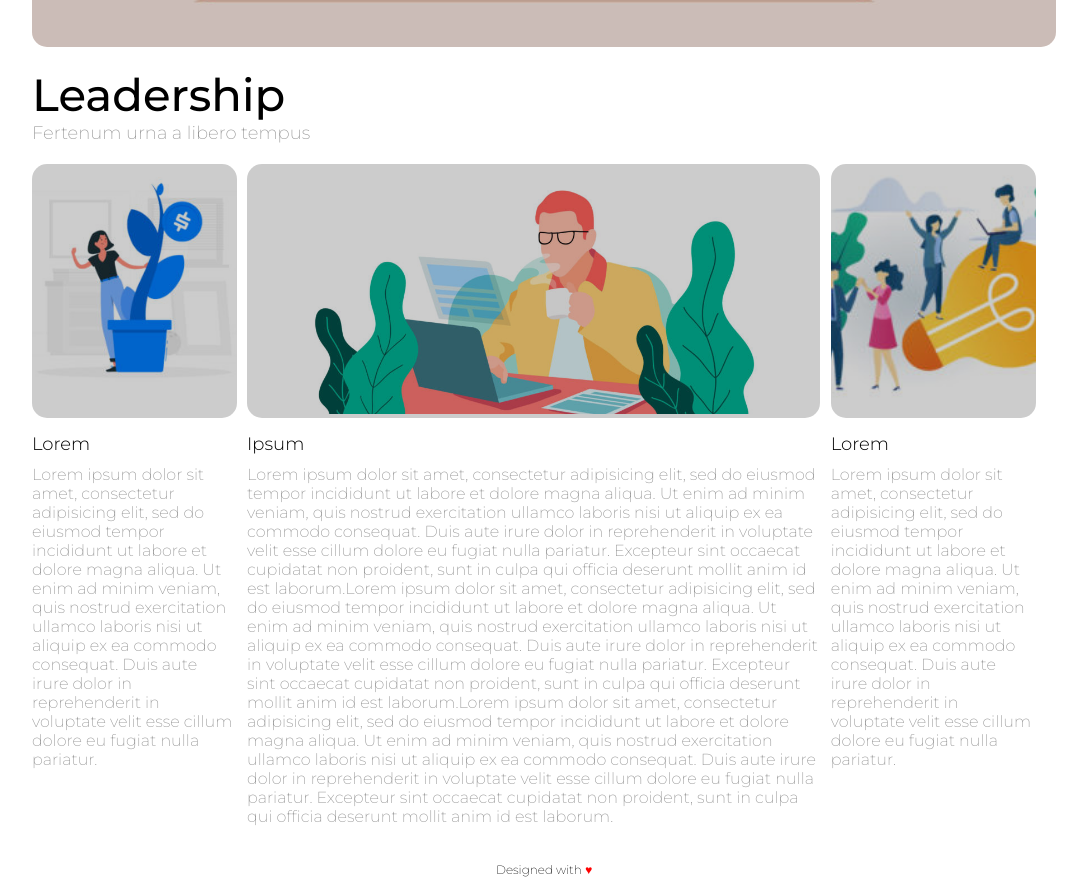
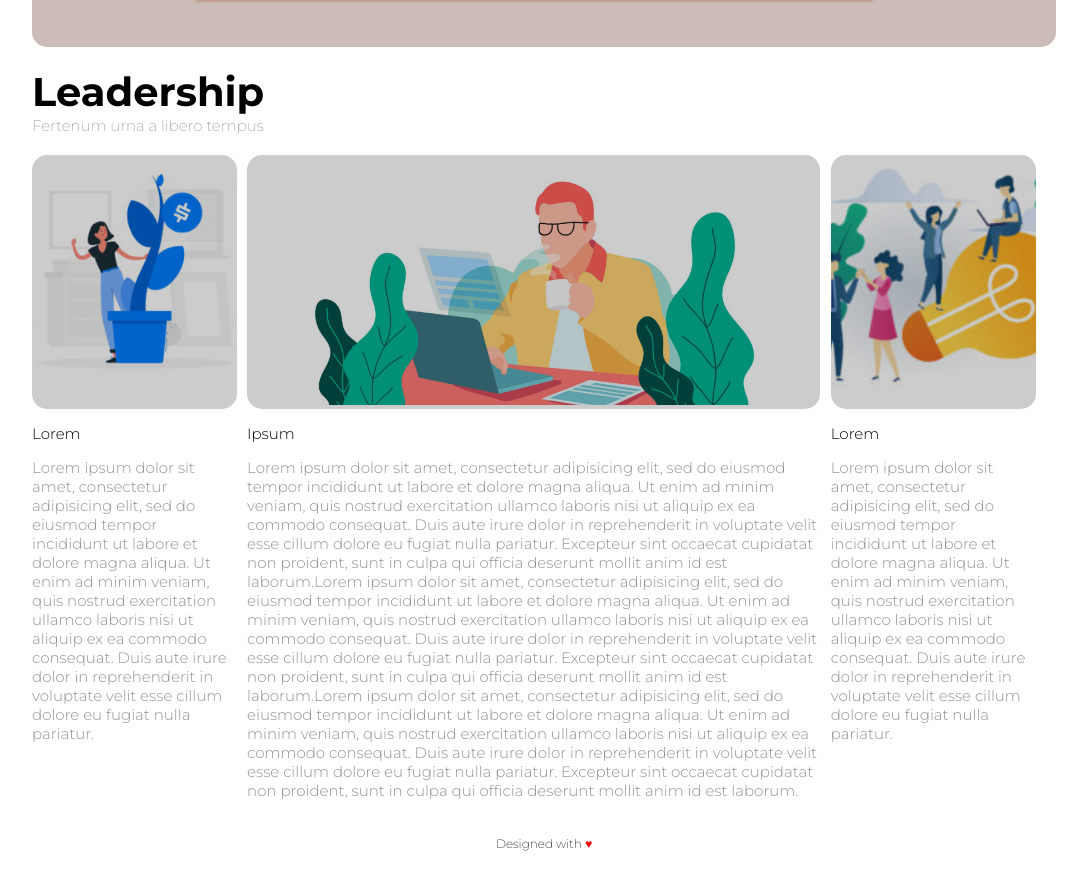
Before and after one commit to daniele-fortuna93/htmlcss-wp, a plain HTML site: page index.html in a window 1280 px wide. Shown: the part 692-1579 px from the top of the page, without its empty margins (96-1183 px from the left). After the commit the page ends 1553 px from the top, so only its background shows below. Drawn offline with Linux system fonts and the light colour scheme.

Commit message:
Fix font-size layout

```diff
--- a/css/style.css
+++ b/css/style.css
@@ -72,7 +72,7 @@ body{
   font-size: 38px;
   font-weight: 500;
 }
-.text-banner p{
+.text-banner p, .title p{
   font-size: 15px;
   font-weight: 200;
 }
@@ -82,13 +82,11 @@ body{
 }
 /* titolo section box */
 .title h2{
-  font-size: 45px;
-  font-weight: 500;
+  font-size: 40px;
+  font-weight: 600;
 }
 .title p{
-  font-size: 18px;
   color: #929292;
-  font-weight: 200;
 }
 /* /titolo section box */
 .row{
@@ -106,14 +104,13 @@ body{
   height: 250px;
   object-fit: cover;
 }
-.column h4{
-  margin: 15px 0 10px 0;
+.column h4, .column p{
   font-weight: 300;
-  font-size: 18px;
+  font-size: 15px;
+  margin-top: 15px;
 }
 .column p{
   color: #929292;
-  font-weight: 200;
 }
 .column_left, .column_right{
   width: 20%;
```
